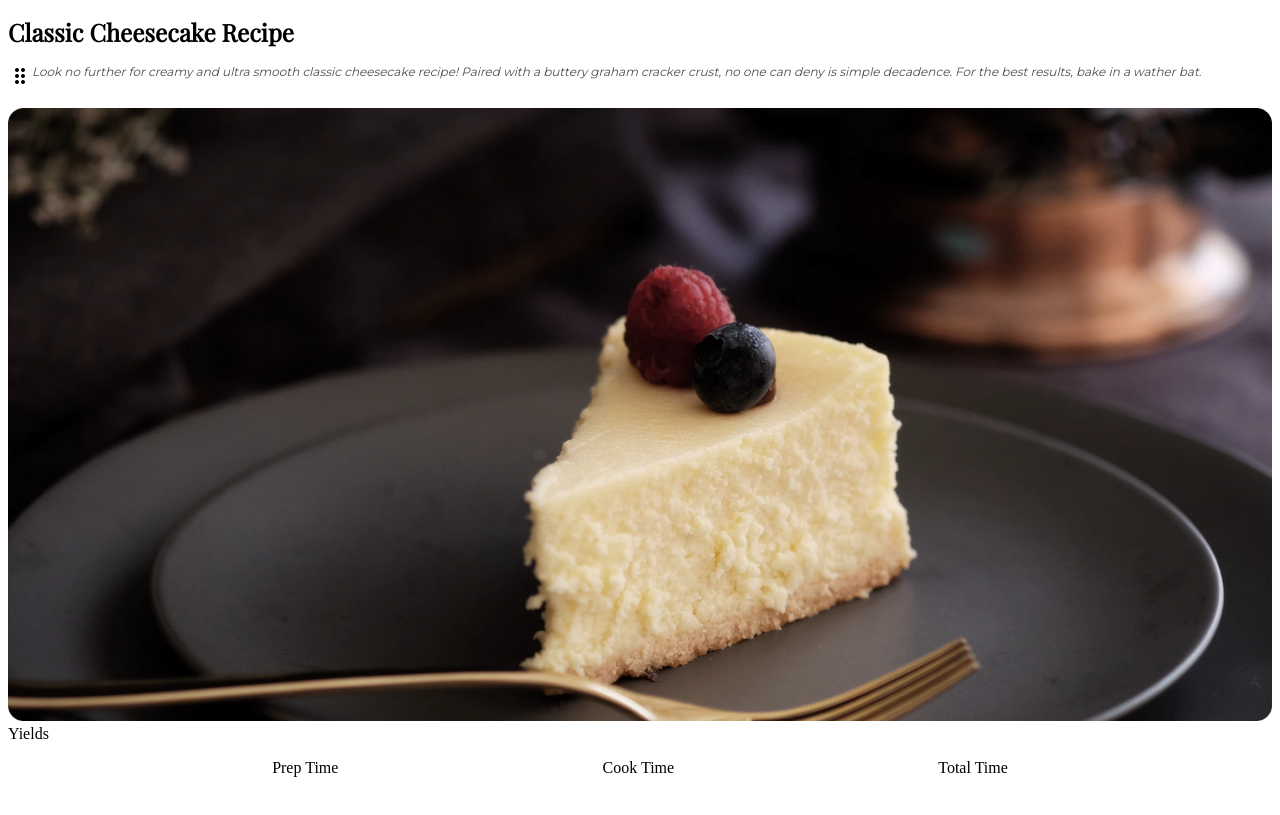
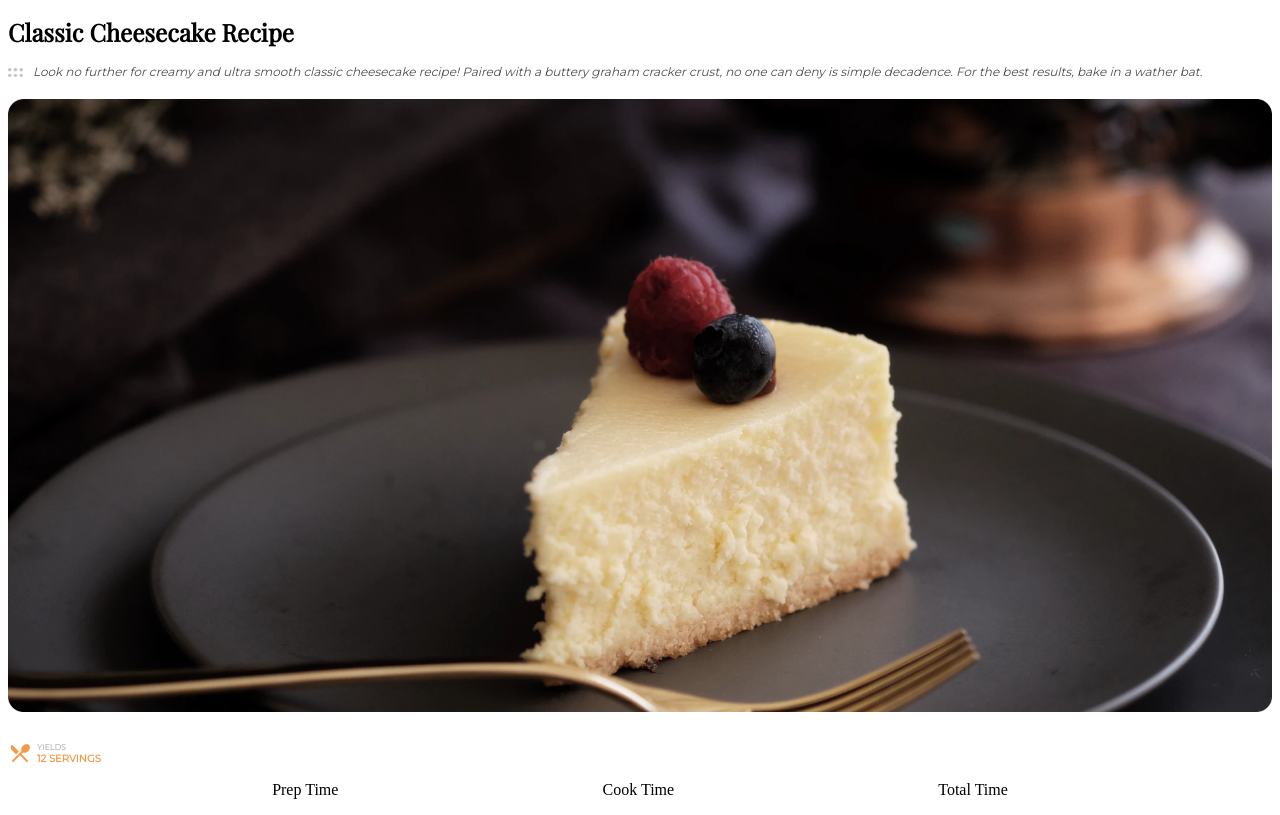
Before and after one commit to Edel-blk/recipe-page, a plain HTML site: page index.html in a window 1280 px wide. Drawn offline with nearby package versions, Linux system fonts and the light colour scheme.

Commit message:
ajustes al importar iconos

```diff
--- a/index.html
+++ b/index.html
@@ -20,10 +20,10 @@
       rel="stylesheet"
     />
 
-    <link rel="stylesheet" href="https://fonts.googleapis.com/css2?family=Material+Symbols+Outlined:opsz,wght,FILL,GRAD@48,400,0,0" />
-
     <link href='https://fonts.googleapis.com/css?family=Playfair Display' rel='stylesheet'>
     <link href='https://fonts.googleapis.com/css?family=Montserrat' rel='stylesheet'>
+
+    <link href="https://fonts.googleapis.com/icon?family=Material+Icons" rel="stylesheet">
 
     <link rel="stylesheet" href="./style.css"/>
 
@@ -36,7 +36,7 @@
       </h1>
 
       <div class="header-description">
-        <span class="material-symbols-outlined">drag_indicator</span>
+        <img class="dots-image" src="./6dots.svg" alt="Dots image"/>
 
         <p>
           Look no further for creamy and ultra smooth classic cheesecake recipe!
@@ -47,11 +47,20 @@
 
       <img src="./photo1.png" alt="photo of a cheesecake"/>
 
-      <div>
-        <div>
-
+      <div class="recipe-description">
+        <div class="yields">
+          <span class="material-icons orange">
+            restaurant_menu
+          </span>
+          <div>
+            <div>
+              Yields
+            </div>
+            <div class="servings">
+              12 servings
+            </div>
+          </div>
         </div>
-          Yields
         <div>
           <ul>
             <li>Prep Time</li>
--- a/style.css
+++ b/style.css
@@ -26,4 +26,37 @@ ul {
 .header-description {
   display: flex;
   margin-bottom: 20px;
+  gap: 10px;
+  align-items: flex-start;
 }
+
+.dots-image {
+  width: 15px;
+  margin-top: 4px;
+}
+
+.yields {
+  display: flex;
+  align-items: center;
+  gap: 5px;
+  font-family: Montserrat;
+  color: var(--gray-4, #BDBDBD);
+  font-size: 8px;
+  font-weight: 700;
+  text-transform: uppercase;
+}
+
+.servings {
+  color: var(--orange, #F2994A);
+  font-size: 10px;
+}
+
+.recipe-description {
+  margin-top: 25px;
+}
+
+.material-icons {
+
+}
+
+.material-icons.orange { color: #F2994A; }
```
